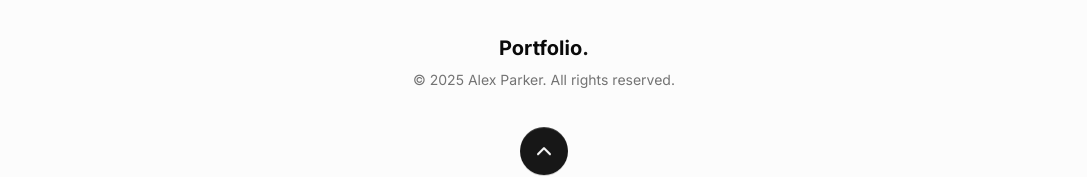
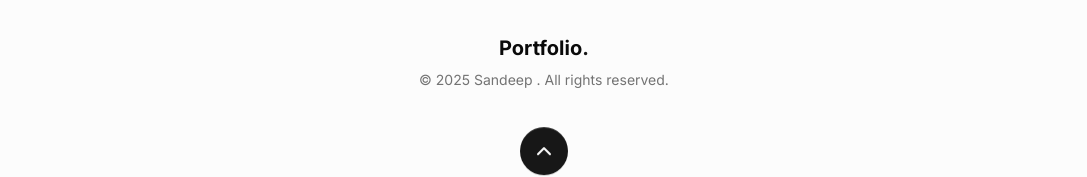
Before and after one commit to sandeep-m-patil/Nexts-ShadcnUI-Portfolio, a Next.js app: page / in a window 1280 px wide. Shown: the part 3309-3486 px from the top of the page, without its empty margins (96-1183 px from the left). Built offline with nearby package versions, Linux system fonts and the light colour scheme.

Commit message:
update footer

```diff
--- a/src/components/Footer.jsx
+++ b/src/components/Footer.jsx
@@ -24,7 +24,7 @@ export default function Footer() {
           <p className="font-bold text-xl">
             Portfolio<span className="text-primary">.</span>
           </p>
-          <p className="mt-2 text-sm text-muted-foreground">&copy; {currentYear} Alex Parker. All rights reserved.</p>
+          <p className="mt-2 text-sm text-muted-foreground">&copy; {currentYear} Sandeep . All rights reserved.</p>
         </motion.div>
 
         <motion.button
```
